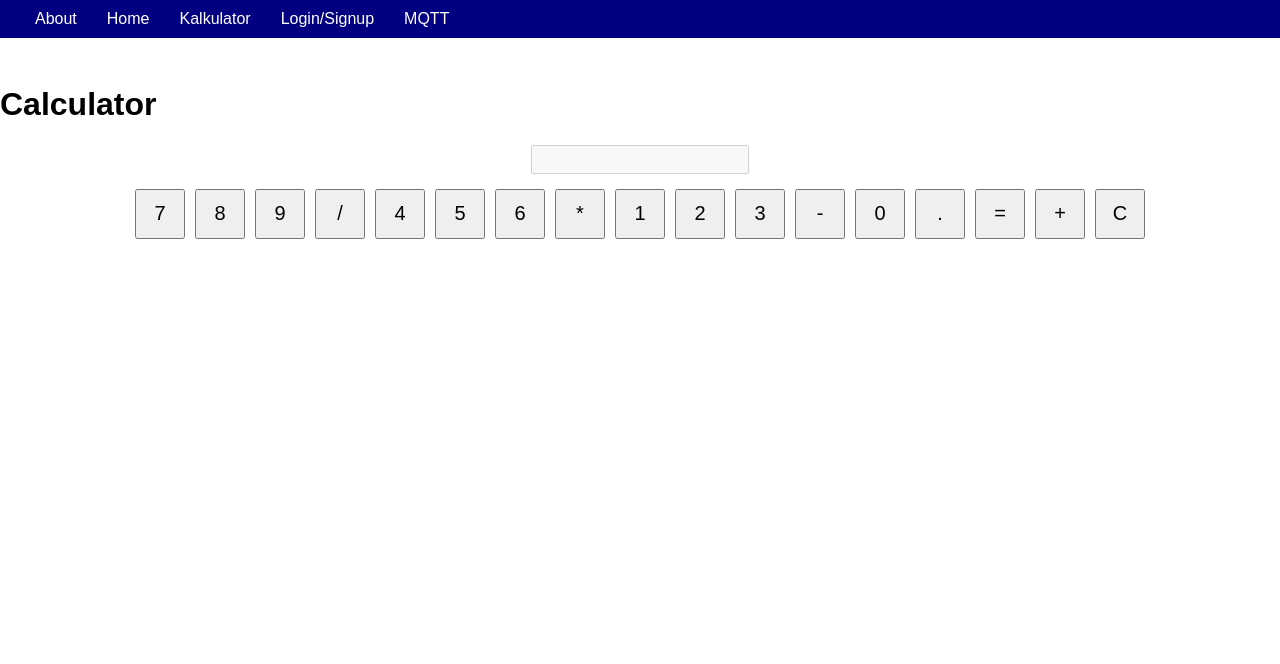
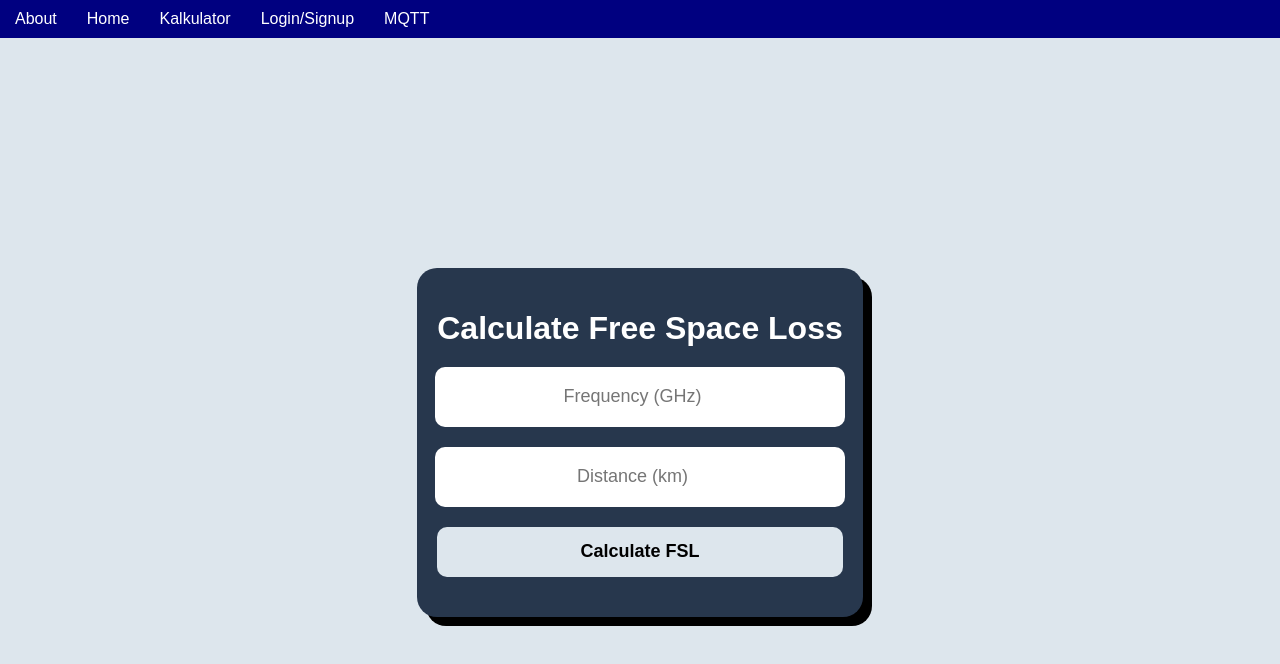
Before and after one commit to yossi282/web-2y-js, a website: page public/kalkulator.html in a window 1280 px wide. Drawn offline with Linux system fonts and the light colour scheme.

Commit message:
Add files via upload

```diff
--- a/public/kalkulator.html
+++ b/public/kalkulator.html
@@ -3,9 +3,59 @@
 <head>
     <meta charset="UTF-8">
     <meta name="viewport" content="width=device-width, initial-scale=1.0">
-    <title>Kalkulator</title>
-    <link rel="stylesheet" href="/css/style.css">
-    <script src="js/kalkulator.js" defer></script>
+    <title>Kalkulator FSL</title>
+    <style>
+        body {
+            display: flex;
+            justify-content: center;
+            align-items: center;
+            height: 100vh;
+            margin: 0;
+            font-family: Arial, sans-serif;
+            background-color: #DDE6ED;
+        }
+        .calculator {
+            background-color: #27374D;
+            border-radius: 20px;
+            padding: 20px;
+            box-shadow: 9px 9px rgba(0, 0, 0, 5);
+            text-align: center;
+            color: white;
+        }
+        .calculator h1 {
+            margin-bottom: 20px;
+            font-weight: bold;
+        }
+        .calculator input {
+            width: 96%;
+            height: 40px;
+            margin-bottom: 20px;
+            padding: 10px;
+            font-size: 18px;
+            border: none;
+            border-radius: 10px;
+            text-align: center;
+        }
+        .calculator button {
+            width: 100%;
+            height: 50px;
+            font-size: 18px;
+            border: none;
+            border-radius: 10px;
+            background-color: #DDE6ED;
+            color: black;
+            cursor: pointer;
+            font-weight: bold;
+        }
+        .calculator button:hover {
+            opacity: 0.9;
+        }
+        .result {
+            margin-top: 20px;
+            font-size: 18px;
+            font-weight: bold;
+        }
+    </style>
 </head>
 <body>
     <header>
@@ -20,34 +70,15 @@
         </nav>
     </header>
     <main>
-        <h1>Calculator</h1>
-        <div class="calculator">
-            <input type="text" id="display" disabled>
-            <div class="buttons">
-                <!-- Row 1 -->
-                <button onclick="appendToDisplay('7')">7</button>
-                <button onclick="appendToDisplay('8')">8</button>
-                <button onclick="appendToDisplay('9')">9</button>
-                <button onclick="operate('/')">/</button>
-                <!-- Row 2 -->
-                <button onclick="appendToDisplay('4')">4</button>
-                <button onclick="appendToDisplay('5')">5</button>
-                <button onclick="appendToDisplay('6')">6</button>
-                <button onclick="operate('*')">*</button>
-                <!-- Row 3 -->
-                <button onclick="appendToDisplay('1')">1</button>
-                <button onclick="appendToDisplay('2')">2</button>
-                <button onclick="appendToDisplay('3')">3</button>
-                <button onclick="operate('-')">-</button>
-                <!-- Row 4 -->
-                <button onclick="appendToDisplay('0')">0</button>
-                <button onclick="appendToDisplay('.')">.</button>
-                <button onclick="calculate()">=</button>
-                <button onclick="operate('+')">+</button>
-                <!-- Row 5 -->
-                <button onclick="clearDisplay()">C</button>
+            <div class="calculator">
+                <h1>Calculate Free Space Loss</h1>
+                <input type="number" id="frequency" placeholder="Frequency (GHz)" required>
+                <input type="number" id="distance" placeholder="Distance (km)" required>
+                <button onclick="calculateFSL()">Calculate FSL</button>
+                <div class="result" id="result"></div>
             </div>
-        </div>
     </main>
+    <link rel="stylesheet" href="/css/style.css">
+    <script src="js/kalkulator.js" defer></script>
 </body>
 </html>
```
Also changed, not shown: public/about.html (+11 -0 lines), public/auth.html (+11 -1 lines), public/index.html (+11 -0 lines).
